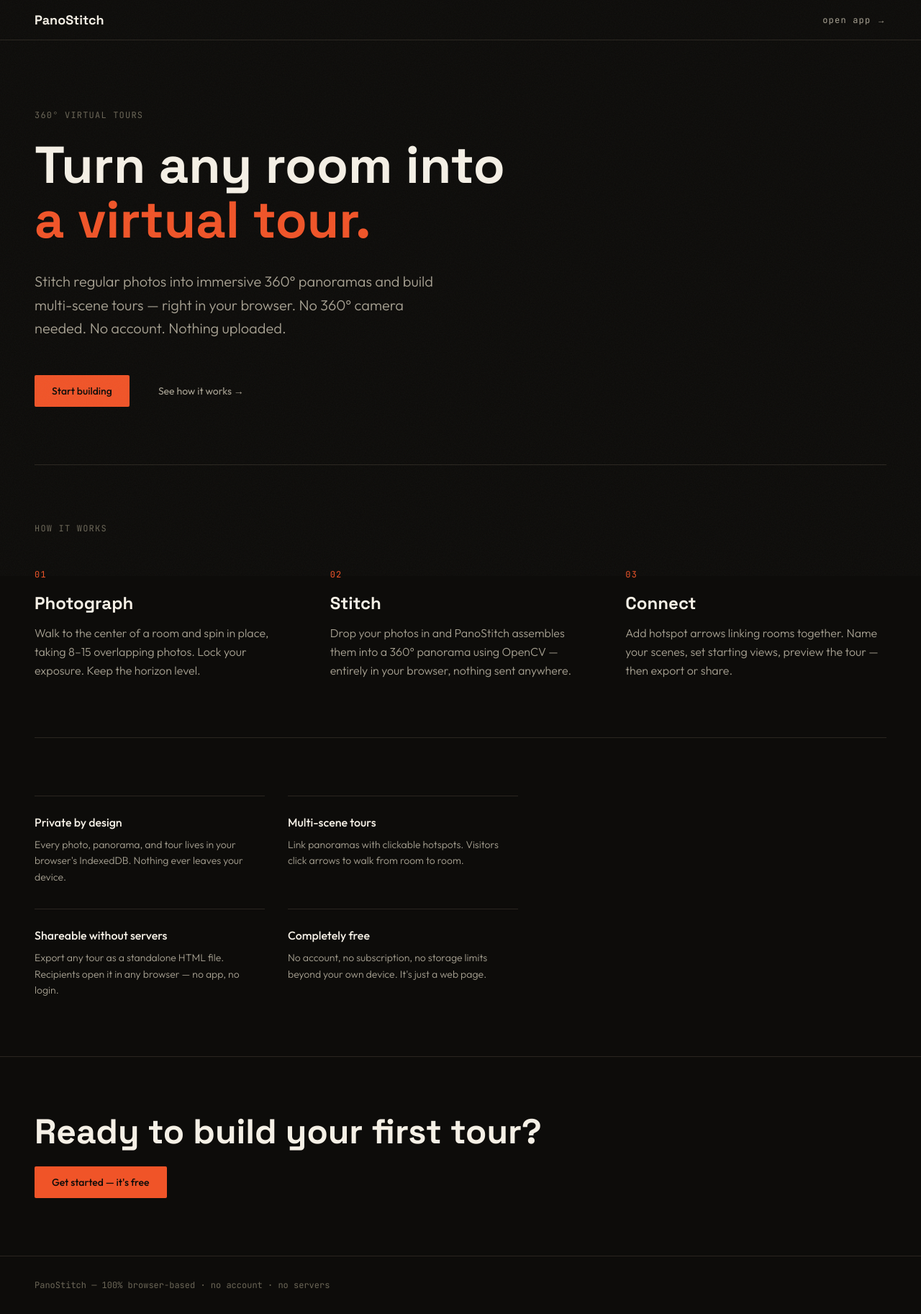
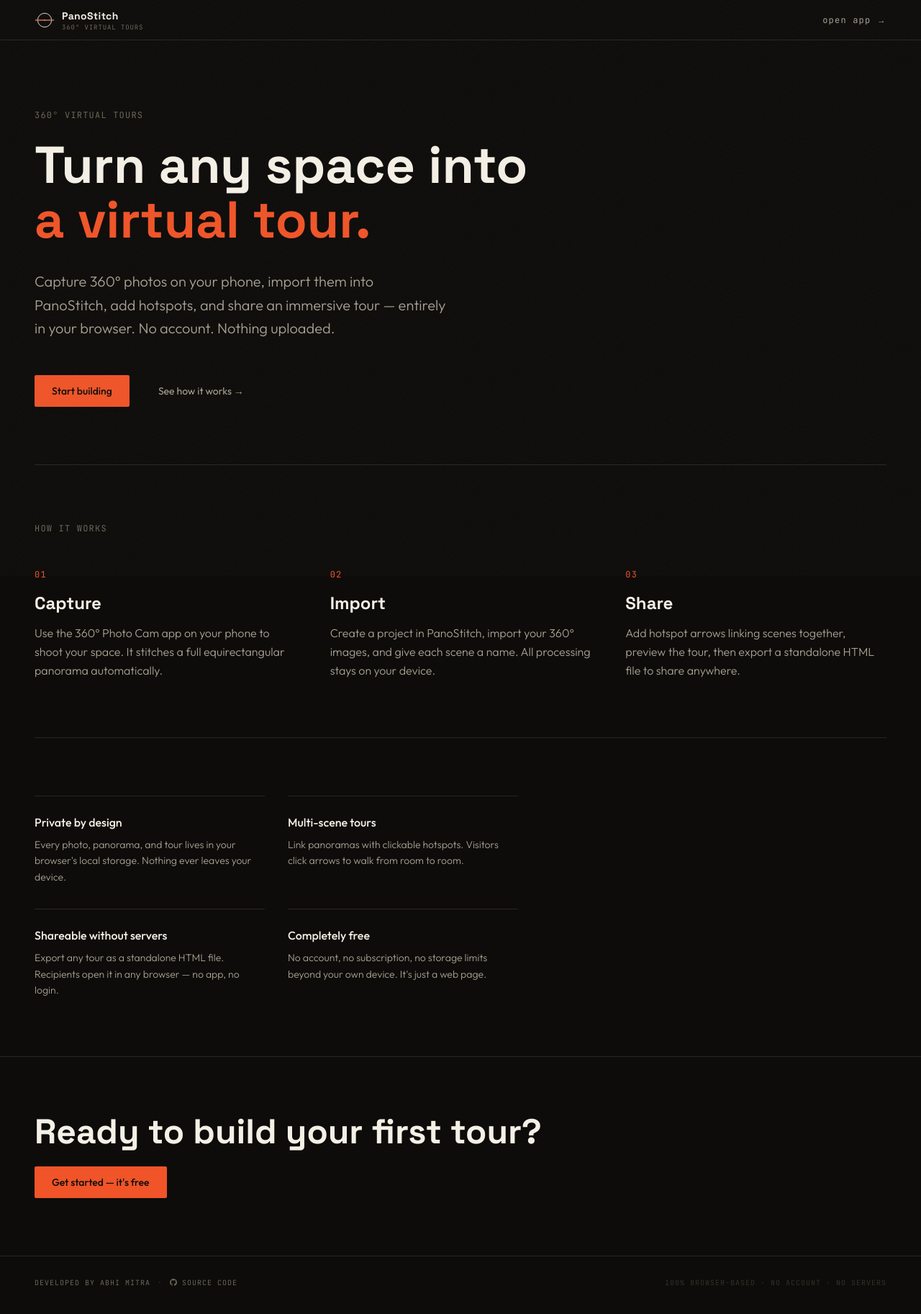
Before and after one commit to abhimitra1/PanoStitch-360-Creator, a Next.js app: page / in a window 1280 px wide. Shown: the whole page at 72% size. Built offline with nearby package versions, Linux system fonts and the light colour scheme.

Commit message:
Enhance LandingPage layout and content for clarity and branding

```diff
--- a/app/(marketing)/page.tsx
+++ b/app/(marketing)/page.tsx
@@ -1,5 +1,6 @@
 import Link from 'next/link'
 import { GrainOverlay } from '@/components/shared/GrainOverlay'
+import { PanoMark } from '@/components/shared/PanoMark'
 
 export default function LandingPage() {
   return (
@@ -8,7 +9,13 @@
 
       {/* Nav */}
       <nav className="flex items-center justify-between px-6 sm:px-12 h-14 border-b border-line">
-        <span className="font-display font-bold text-lg">PanoStitch</span>
+        <div className="flex items-center gap-2.5">
+          <PanoMark className="h-7 w-7 text-ink shrink-0" />
+          <div className="flex flex-col leading-none gap-0.5">
+            <span className="font-display font-bold text-sm text-ink tracking-wide">PanoStitch</span>
+            <span className="font-mono text-[9px] text-ink-faint tracking-widest uppercase">360° Virtual Tours</span>
+          </div>
+        </div>
         <Link
           href="/projects"
           className="font-mono text-xs tracking-widest text-ink-dim hover:text-ink transition-colors"
@@ -23,13 +30,13 @@
           360° Virtual Tours
         </p>
         <h1 className="font-display font-bold text-5xl sm:text-7xl leading-[1.05] text-ink mb-8">
-          Turn any room into
+          Turn any space into
           <br />
           <span className="text-accent">a virtual tour.</span>
         </h1>
         <p className="text-ink-dim text-lg sm:text-xl font-light leading-relaxed max-w-xl mb-12">
-          Stitch regular photos into immersive 360° panoramas and build
-          multi-scene tours — right in your browser. No 360° camera needed.
+          Capture 360° photos on your phone, import them into PanoStitch, add
+          hotspots, and share an immersive tour — entirely in your browser.
           No account. Nothing uploaded.
         </p>
         <div className="flex flex-col sm:flex-row gap-4 items-start">
@@ -60,18 +67,18 @@
           {[
             {
               n: '01',
-              title: 'Photograph',
-              body: 'Walk to the center of a room and spin in place, taking 8–15 overlapping photos. Lock your exposure. Keep the horizon level.',
+              title: 'Capture',
+              body: 'Use the 360° Photo Cam app on your phone to shoot your space. It stitches a full equirectangular panorama automatically.',
             },
             {
               n: '02',
-              title: 'Stitch',
-              body: 'Drop your photos in and PanoStitch assembles them into a 360° panorama using OpenCV — entirely in your browser, nothing sent anywhere.',
+              title: 'Import',
+              body: 'Create a project in PanoStitch, import your 360° images, and give each scene a name. All processing stays on your device.',
             },
             {
               n: '03',
-              title: 'Connect',
-              body: 'Add hotspot arrows linking rooms together. Name your scenes, set starting views, preview the tour — then export or share.',
+              title: 'Share',
+              body: 'Add hotspot arrows linking scenes together, preview the tour, then export a standalone HTML file to share anywhere.',
             },
           ].map(({ n, title, body }) => (
             <div key={n}>
@@ -92,7 +99,7 @@
           {[
             {
               title: 'Private by design',
-              body: 'Every photo, panorama, and tour lives in your browser\'s IndexedDB. Nothing ever leaves your device.',
+              body: 'Every photo, panorama, and tour lives in your browser\'s local storage. Nothing ever leaves your device.',
             },
             {
               title: 'Multi-scene tours',
@@ -129,10 +136,33 @@
       </section>
 
       {/* Footer */}
-      <footer className="px-6 sm:px-12 py-8 border-t border-line">
-        <p className="font-mono text-xs text-ink-faint">
-          PanoStitch — 100% browser-based · no account · no servers
+      <footer className="px-6 sm:px-12 py-6 border-t border-line flex flex-wrap items-center gap-3">
+        <p className="font-mono text-[10px] tracking-widest text-ink-faint uppercase">
+          developed by{' '}
+          <a
+            href="https://abhimitra.com"
+            target="_blank"
+            rel="noopener noreferrer"
+            className="hover:text-ink transition-colors"
+          >
+            Abhi Mitra
+          </a>
         </p>
+        <span className="text-ink-faint/30">·</span>
+        <a
+          href="https://github.com/abhimitra1/PanoStitch-360-Creator"
+          target="_blank"
+          rel="noopener noreferrer"
+          className="flex items-center gap-1.5 font-mono text-[10px] tracking-widest text-ink-faint uppercase hover:text-ink transition-colors"
+        >
+          <svg viewBox="0 0 24 24" className="h-3 w-3 shrink-0" fill="currentColor" aria-hidden="true">
+            <path d="M12 2C6.477 2 2 6.484 2 12.017c0 4.425 2.865 8.18 6.839 9.504.5.092.682-.217.682-.483 0-.237-.008-.868-.013-1.703-2.782.605-3.369-1.343-3.369-1.343-.454-1.158-1.11-1.466-1.11-1.466-.908-.62.069-.608.069-.608 1.003.07 1.531 1.032 1.531 1.032.892 1.53 2.341 1.088 2.91.832.092-.647.35-1.088.636-1.338-2.22-.253-4.555-1.113-4.555-4.951 0-1.093.39-1.988 1.029-2.688-.103-.253-.446-1.272.098-2.65 0 0 .84-.27 2.75 1.026A9.564 9.564 0 0 1 12 6.844a9.59 9.59 0 0 1 2.504.337c1.909-1.296 2.747-1.027 2.747-1.027.546 1.379.202 2.398.1 2.651.64.7 1.028 1.595 1.028 2.688 0 3.848-2.339 4.695-4.566 4.943.359.309.678.92.678 1.855 0 1.338-.012 2.419-.012 2.747 0 .268.18.58.688.482A10.02 10.02 0 0 0 22 12.017C22 6.484 17.522 2 12 2z" />
+          </svg>
+          source code
+        </a>
+        <span className="ml-auto font-mono text-[10px] text-ink-faint/40 uppercase tracking-widest">
+          100% browser-based · no account · no servers
+        </span>
       </footer>
     </div>
   )
```
